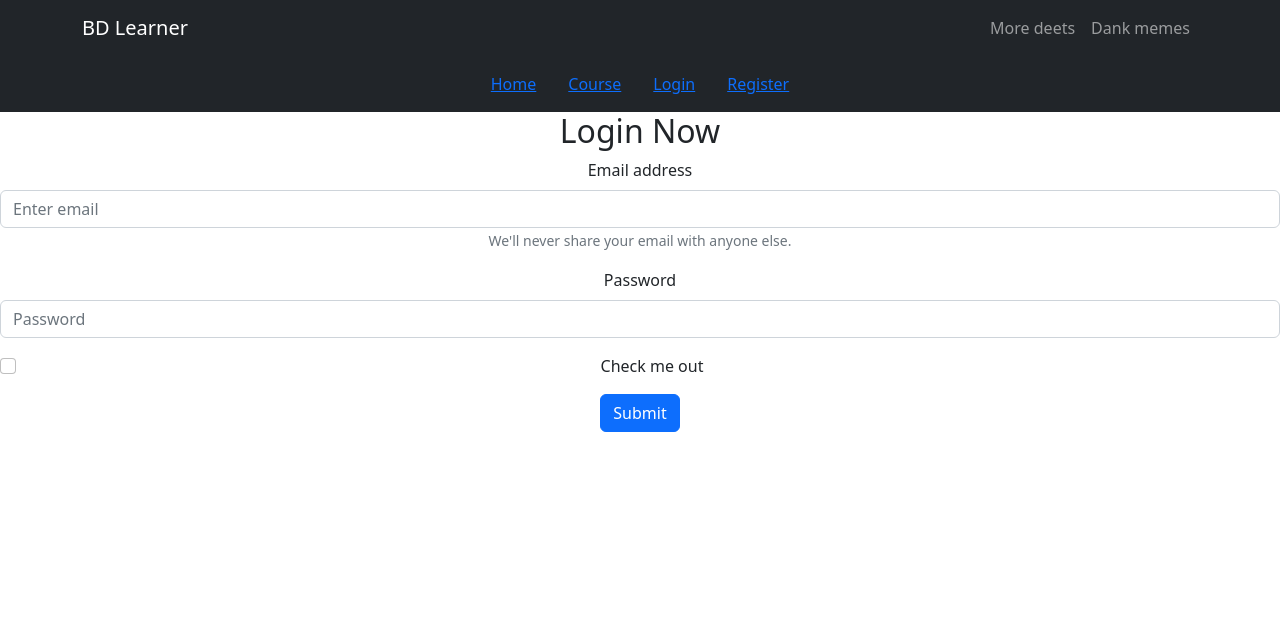
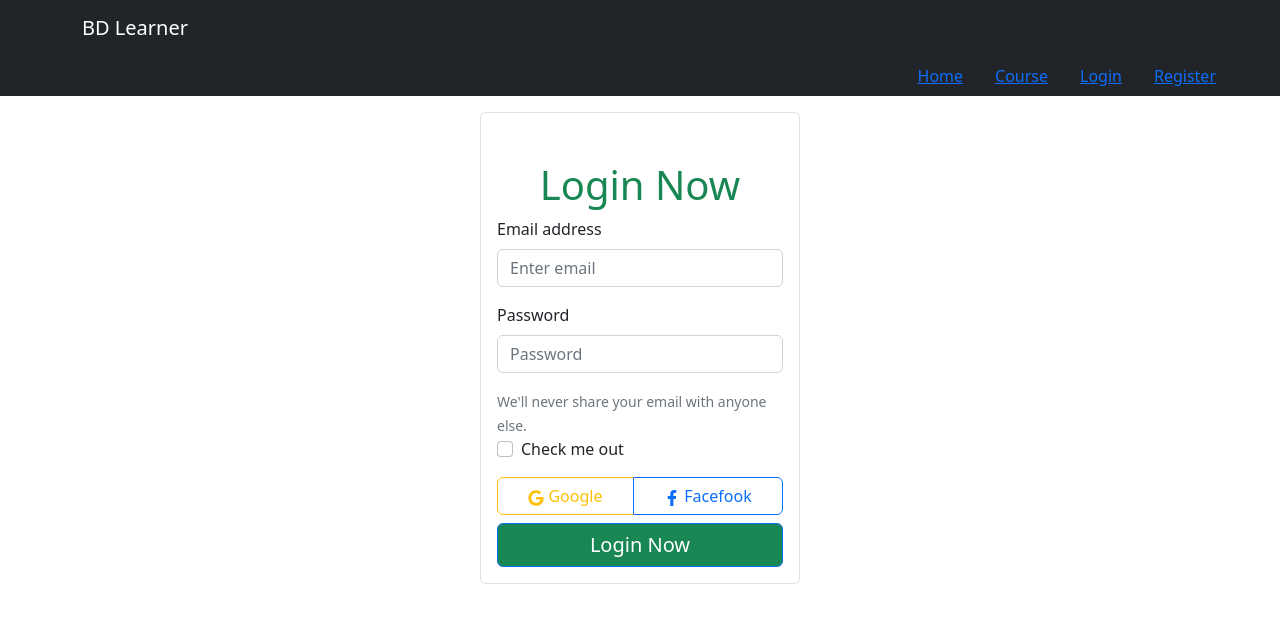
Before and after one commit to sultanmahmud07/bd-learner-client, a React (Create React App) app: page /login in a window 1280 px wide. Shown: the top 622 px of the page. Built offline with nearby package versions, Linux system fonts and the light colour scheme; no server answers.

Commit message:
make a responsiv nav

```diff
--- a/src/App.js
+++ b/src/App.js
@@ -6,7 +6,7 @@ import { routes } from './Routes/Route/Route';
 
 function App() {
   return (
-    <div className="App">
+    <div>
      <RouterProvider router={routes}></RouterProvider>
     </div>
   );
--- a/src/Category/Category.js
+++ b/src/Category/Category.js
@@ -8,8 +8,8 @@ const Category = () => {
 
   return (
     <div>
-      <h3>This is category has Course: {categoryCourse.length}!!!</h3>
-    <Row className='row-cols-1 row-cols-lg-2 g-3'>
+      <h3 className='text-success mb-3'>Out Survices Items: {categoryCourse.length}!!!</h3>
+    <Row className='row-cols-1 row-cols-lg-2 g-4 gy-5'>
     {
         categoryCourse.map(course => <CourseSummaryCard
         key={course._id}
--- /dev/null
+++ b/src/Contexts/AuthProvider/AuthProvider.js
@@ -0,0 +1,42 @@
+import React from 'react';
+import { createContext } from 'react';
+import { getAuth, onAuthStateChanged, signInWithPopup } from "firebase/auth";
+import app from '../../firebase/firebase.config';
+import { useState } from 'react';
+import { useEffect } from 'react';
+
+
+export const AuthContext = createContext();
+const auth =getAuth(app)
+
+const AuthProvider = ({ children }) => {
+const [user, setUser] =useState(null);
+
+
+//Sign In with Google ....
+const googleSignIn = (provider) =>{
+  return signInWithPopup(auth, provider);
+}
+
+
+useEffect( () => {
+  const unsubscribe = onAuthStateChanged(auth, (currentUser) => {
+    setUser(currentUser)
+    console.log(currentUser);
+  })
+  return () => {
+    unsubscribe();
+  }
+}, [])
+
+
+const authInfo = { user, googleSignIn }
+
+  return (
+    <AuthContext.Provider value={ authInfo }>
+      {children}
+    </AuthContext.Provider>
+  );
+};
+
+export default AuthProvider;
--- a/src/Layout/Main.js
+++ b/src/Layout/Main.js
@@ -11,10 +11,10 @@ const Main = () => {
       <Header></Header>
       <Container>
         <Row>
-          <Col lg="4" className='border border-danger'>
+          <Col lg="3" className='border '>
             <LeftSiteNav></LeftSiteNav>
           </Col>
-          <Col lg="8" className='border border-warning'>
+          <Col lg="9" className=''>
            <Outlet></Outlet>
           </Col>
         </Row>
--- a/src/Share/CourseSummaryCard/CourseSummaryCard.js
+++ b/src/Share/CourseSummaryCard/CourseSummaryCard.js
@@ -8,7 +8,7 @@ const CourseSummaryCard = ({ course }) => {
   const {_id, title, image_url, details, rating} = course;
   // console.log(course)
   return (
-    <div>
+    <div className='shadow '>
         <Card>
             <Card.Img variant="top" src={image_url} />
             <Card.Body>
--- a/src/Share/Header/Header.js
+++ b/src/Share/Header/Header.js
@@ -1,11 +1,16 @@
 import React from 'react';
+import { useContext } from 'react';
 import Container from 'react-bootstrap/Container';
 import Nav from 'react-bootstrap/Nav';
 import Navbar from 'react-bootstrap/Navbar';
-import NavDropdown from 'react-bootstrap/NavDropdown';
+import { FaUserCircle } from 'react-icons/fa';
 import { Link, NavLink } from 'react-router-dom';
+import { AuthContext } from '../../Contexts/AuthProvider/AuthProvider';
 
 const Header = () => {
+  const {user} =useContext(AuthContext);
+
+  // console.log(user);
   return (
     <div>
       <Navbar collapseOnSelect expand="lg" bg="dark" variant="dark">
@@ -22,9 +27,17 @@ const Header = () => {
 
           </Nav>
           <Nav className='ms-auto'>
-            <Nav.Link href="#deets">More deets</Nav.Link>
-            <Nav.Link eventKey={2} href="#memes">
-              Dank memes
+            <Nav.Link>
+              {user?.displayName}
+            </Nav.Link>
+
+            <Nav.Link>
+             {/* {
+              user.photoURL ?
+              <img src={user?.photoURL}></img>
+              :
+              <FaUserCircle></FaUserCircle>
+             } */}
             </Nav.Link>
           </Nav>
         </Navbar.Collapse>
@@ -32,7 +45,7 @@ const Header = () => {
       </Container>
     </Navbar>
 
-    <Nav className="m-auto bg-dark py-3 d-none d-lg-block">
+    <Nav className="text-end pe-5 bg-dark py-2 d-none d-lg-block">
             <NavLink className='mx-3' to="/home">Home</NavLink>
             <NavLink className='mx-3' to="/course">Course</NavLink>
             <NavLink className='mx-3' to="/login">Login</NavLink>
--- a/src/Share/Login/Login.js
+++ b/src/Share/Login/Login.js
@@ -1,33 +1,62 @@
 import React from 'react';
+import { ButtonGroup } from 'react-bootstrap';
 import Button from 'react-bootstrap/Button';
 import Form from 'react-bootstrap/Form';
 import Header from '../Header/Header';
+import { FaFacebookF } from 'react-icons/fa';
+import { FaGoogle } from 'react-icons/fa';
+import { AuthContext } from '../../Contexts/AuthProvider/AuthProvider';
+import { useContext } from 'react';
+import { getAuth, GoogleAuthProvider, signInWithPopup } from "firebase/auth";
 
 const Login = () => {
+const {googleSignIn} =useContext(AuthContext)
+const googleProvider =new GoogleAuthProvider()
+
+
+const handleGoogleSignIn = () =>{
+  googleSignIn(googleProvider)
+  .then(result => {
+    const user = result.user;
+    console.log(user);
+  })
+  .catch(error => console.error(error))
+};
+
   return (
     <div>
       <Header></Header>
-      <h2>Login Now</h2>
+    <div className='w-25 pt-5 m-auto border rounded mt-3 p-3'>
+    <h1 className='text-center text-success'>Login Now</h1>
       <Form>
         <Form.Group className="mb-3" controlId="formBasicEmail">
           <Form.Label>Email address</Form.Label>
           <Form.Control type="email" placeholder="Enter email" />
-          <Form.Text className="text-muted">
-            We'll never share your email with anyone else.
-          </Form.Text>
+
         </Form.Group>
 
         <Form.Group className="mb-3" controlId="formBasicPassword">
           <Form.Label>Password</Form.Label>
           <Form.Control type="password" placeholder="Password" />
         </Form.Group>
+
+        {/* error warning  */}
+        <Form.Text className="text-muted">
+            We'll never share your email with anyone else.
+          </Form.Text>
+
         <Form.Group className="mb-3" controlId="formBasicCheckbox">
           <Form.Check type="checkbox" label="Check me out" />
         </Form.Group>
-        <Button variant="primary" type="submit">
-          Submit
+          <ButtonGroup className='d-block my-2 w-100 d-flex justify-content-between'>
+            <Button onClick={handleGoogleSignIn} variant="outline-warning"><FaGoogle></FaGoogle> Google</Button>
+            <Button variant="outline-primary"><FaFacebookF></FaFacebookF> Facefook</Button>
+          </ButtonGroup>
+        <Button className='bg-success w-100 fs-5' variant="primary" type="submit">
+          Login Now
         </Button>
       </Form>
+    </div>
     </div>
   );
 };
--- a/src/index.js
+++ b/src/index.js
@@ -4,12 +4,15 @@ import './index.css';
 import App from './App';
 import reportWebVitals from './reportWebVitals';
 import 'bootstrap/dist/css/bootstrap.min.css';
+import AuthProvider from './Contexts/AuthProvider/AuthProvider';
 
 
 const root = ReactDOM.createRoot(document.getElementById('root'));
 root.render(
   <React.StrictMode>
-    <App />
+    <AuthProvider>
+      <App />
+    </AuthProvider>
   </React.StrictMode>
 );
 
```
